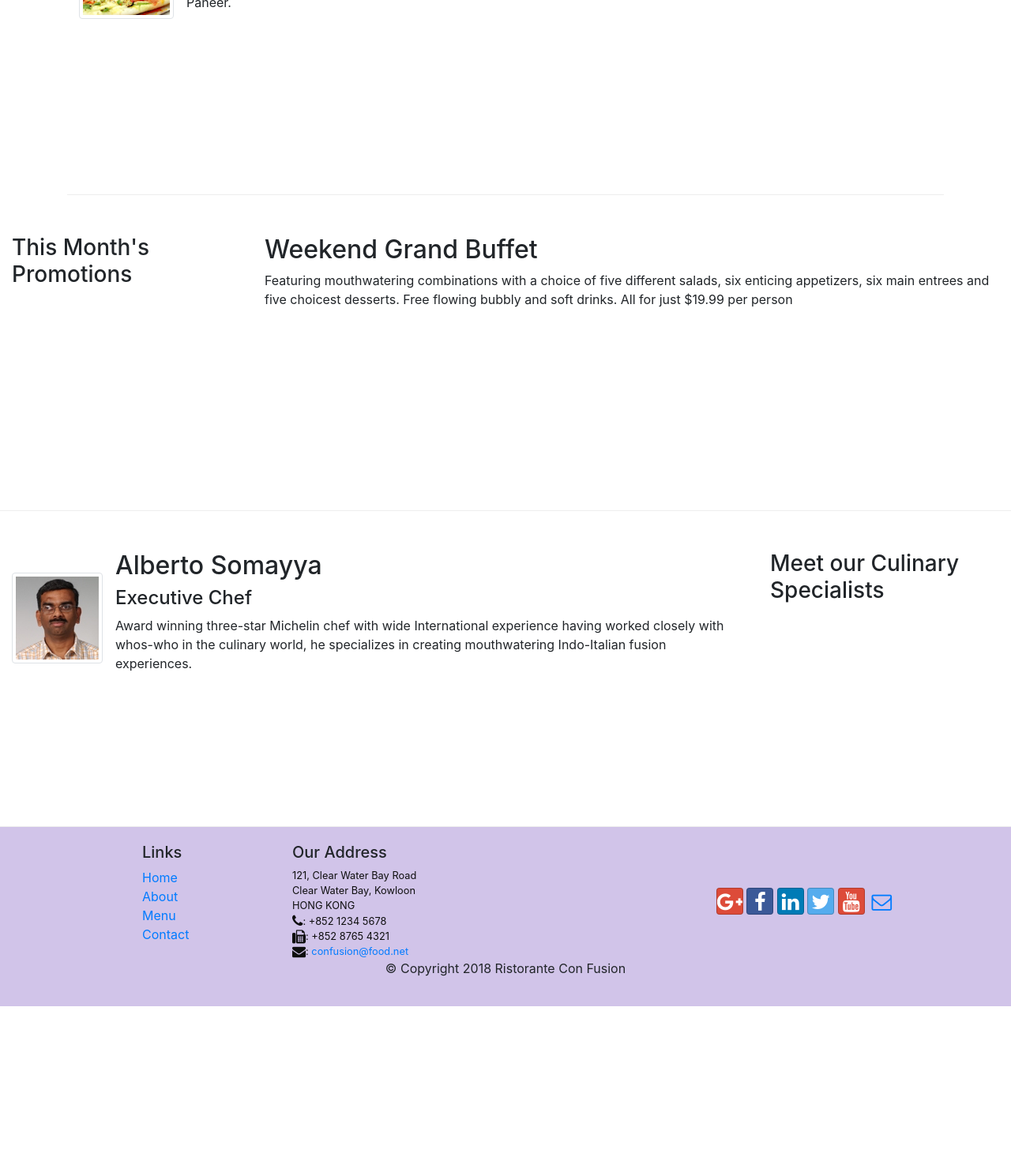
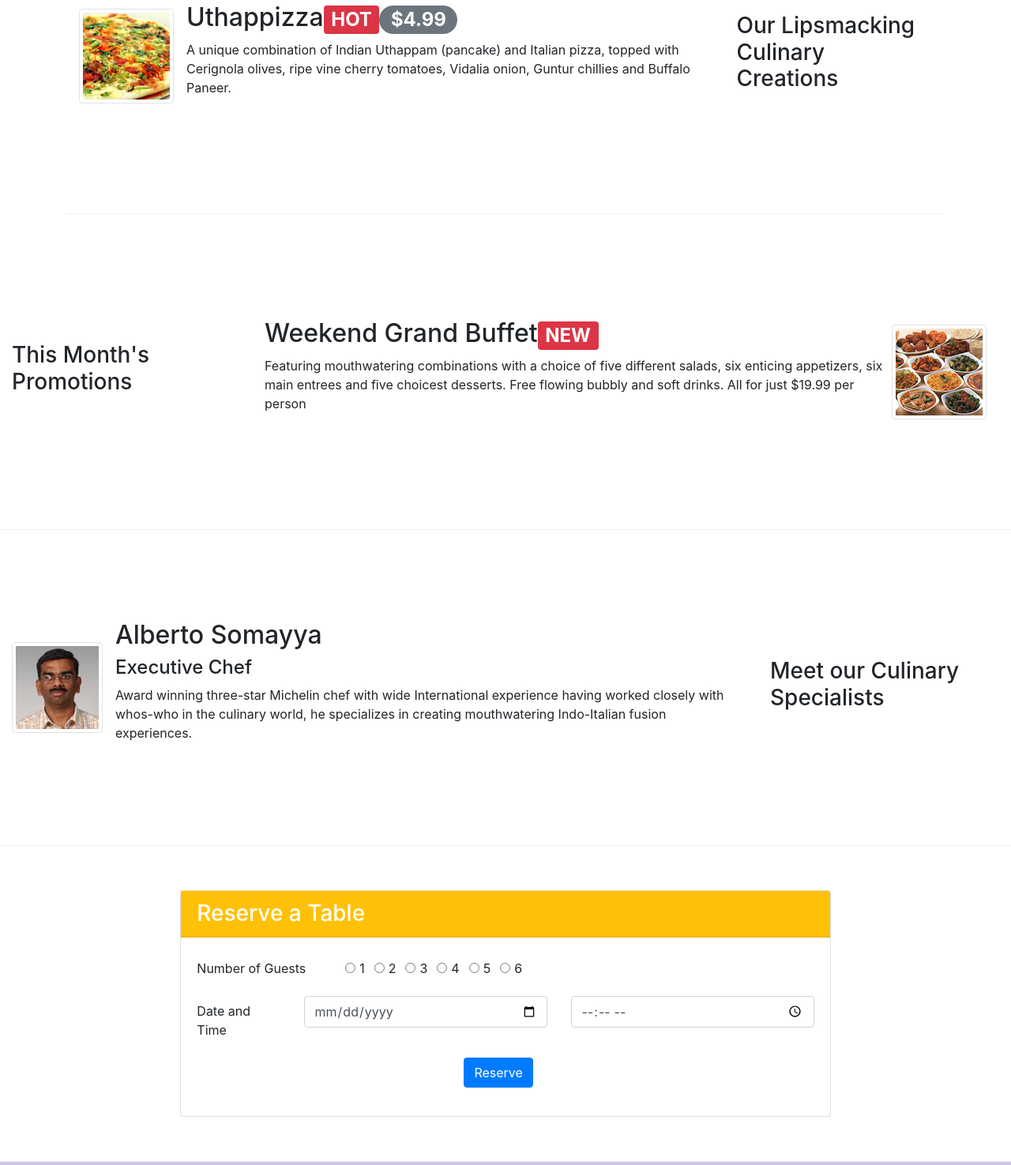
Before and after one commit to jwalinarora/Bootstrap, a website: page index.html in a window 1280 px wide. Shown: the part 487-1962 px from the top of the page at 79% size. Before the commit the page ends 1761 px from the top, so only its background shows below. Drawn offline with nearby package versions, Linux system fonts and the light colour scheme.

Commit message:
Assignment 2

```diff
--- a/css/styles.css
+++ b/css/styles.css
@@ -1,6 +1,6 @@
 .row-header{
 	margin: 0px auto;
-	padding: 0px auto;
+	padding: 0px;
 }
 .row-content{
 	margin: 0px auto;
--- a/index.html
+++ b/index.html
@@ -33,21 +33,25 @@
         </div>
     </nav>
     <header class="jumbotron">
-        <div class="container">
+        <div class="container">jus
             <div class="row row-header">
                 <div class="col-12 col-sm-6">
                     <h1>Ristorante con Fusion</h1>
                     <p>We take inspiration from the World's best cuisines, and create a unique fusion experience. Our lipsmacking creations will tickle your culinary senses!</p>
                 </div>
-                <div class="col-12 col-sm align-self-center">
+                <div class="col-12 col-sm-3 align-self-center">
                     <img src="img/logo.png" class="img-fluid">
+                    </div>
+                    <div class="col 12 col-sm-3 align-self-center">
+                    <button type="button" class="btn btn-warning btn-small"><a href="#reserve">Reserve Table</a></button>
+                    </div>
                 </div>
             </div>
         </div>
     </header>
 
     <div class="container">
-        <div class="row row-content aligns-item-center">
+        <div class="row row-content align-items-center">
             <div class="col-12 col-sm-4 order-sm-last col-md-3">
                 <h3>Our Lipsmacking Culinary Creations</h3>
             </div >
@@ -56,7 +60,7 @@
                     <img class="d-flex mr-3 img-thumbnail align-self-center"
                             src="img/uthappizza.png" alt="Uthappizza">
                     <div class="media-body">
-                        <h2 class="mt-0">Uthappizza</h2>
+                        <h2 class="mt-0">Uthappizza<span class="badge badge-danger">HOT</span><span class="badge badge-pill badge-secondary">$4.99</span></h2>
                         <p class="d-none d-sm-block">A unique combination of Indian Uthappam (pancake) and
                             Italian pizza, topped with Cerignola olives, ripe vine
                             cherry tomatoes, Vidalia onion, Guntur chillies and
@@ -69,18 +73,25 @@
         </div>
 
 
-        <div class="row row-content">
-            <div class="col-12 col-sm-4 col-md-3 aligns-item-center">
+        <div class="row row-content align-items-center">
+            <div class="col-12 col-sm-4 col-md-3 ">
                 <h3>This Month's Promotions</h3>
             </div>
             <div class="col col-sm col-md">
-                <h2>Weekend Grand Buffet</h2>
-                <p class="d-none d-sm-block">Featuring mouthwatering combinations with a choice of five different salads, six enticing appetizers, six main entrees and five choicest desserts. Free flowing bubbly and soft drinks. All for just $19.99 per person </p>
+                <div class="media">
+
+                        <div class="media-body">
+                            <h2 clas="mt-0">Weekend Grand Buffet<span class="badge badge-danger">NEW</span></h2>
+                            <p class="d-none d-sm-block">Featuring mouthwatering combinations with a choice of five different salads, six enticing appetizers, six main entrees and five choicest desserts. Free flowing bubbly and soft drinks. All for just $19.99 per person </p>
+                        </div>
+                         <img class="d-flex mr-3 img-thumbnail align-self-center"
+                                src="img/buffet.png" alt="Buffet">
+                </div>
             </div>
         </div>
 
-        <div class="row row-content">
-            <div class="col-12 col-sm-4 order-sm-last col-md-3 aligns-item-center">
+        <div class="row row-content align-items-center">
+            <div class="col-12 col-sm-4 order-sm-last col-md-3">
                 <h3>Meet our Culinary Specialists</h3>
             </div>
             <div class="col col-sm order-sm-first col-md">
@@ -95,6 +106,58 @@
                             whos-who in the culinary world, he specializes in
                             creating mouthwatering Indo-Italian fusion experiences.
                             </p>
+                    </div>
+                </div>
+            </div>
+        </div>
+        <div class="row row-content align-items-center">
+            <div class="col col-sm-8 offset-sm-2">
+                <div class="card" id="reserve">
+                    <h3 class="card-header bg-warning text-white">Reserve a Table</h3>
+                    <div class="card-body">
+                        <form >
+                            <div class="form-group row">
+                                <label for="guests" class="col-md-3 col-form-label">Number of Guests</label>
+                                <div class="form-check form-check-inline">
+                                    <input type="radio" class="form-check-input" id="guests">
+                                    <label class="form-check-label" for="guests">1</label>
+                                </div>
+                                <div class="form-check form-check-inline">
+                                    <input type="radio" class="form-check-input" id="guests">
+                                    <label class="form-check-label" for="guests">2</label>
+                                </div>
+                                <div class="form-check form-check-inline">
+                                    <input type="radio" class="form-check-input" id="guests">
+                                    <label class="form-check-label" for="guests">3</label>
+                                </div>
+                                <div class="form-check form-check-inline">
+                                    <input type="radio" class="form-check-input" id="guests">
+                                    <label class="form-check-label" for="guests">4</label>
+                                </div>
+                                <div class="form-check form-check-inline">
+                                    <input type="radio" class="form-check-input" id="guests">
+                                    <label class="form-check-label" for="guests">5</label>
+                                </div>
+                                <div class="form-check form-check-inline">
+                                    <input type="radio" class="form-check-input" id="guests">
+                                    <label class="form-check-label" for="guests">6</label>
+                                </div>
+                            </div>
+                            <div class="form-group row">
+                                <label for="date" class="col-12 col-md-2 col-form-label">Date and Time</label>
+                                <div class="col-12 col-md-5">
+                                    <input type="date" class="form-control" id="date"  placeholder="Date">
+                                </div>
+                                <div class="col-12 col-md-5">
+                                    <input type="time" class="form-control" id="time"  placeholder="Time">
+                                </div>
+                            </div>
+                            <div class="form-group row">
+                                <div class="offset-5 col-5">
+                                    <button type="submit" class="btn btn-primary">Reserve</button>
+                                </div>
+                            </div>
+                        </form>
                     </div>
                 </div>
             </div>
```
